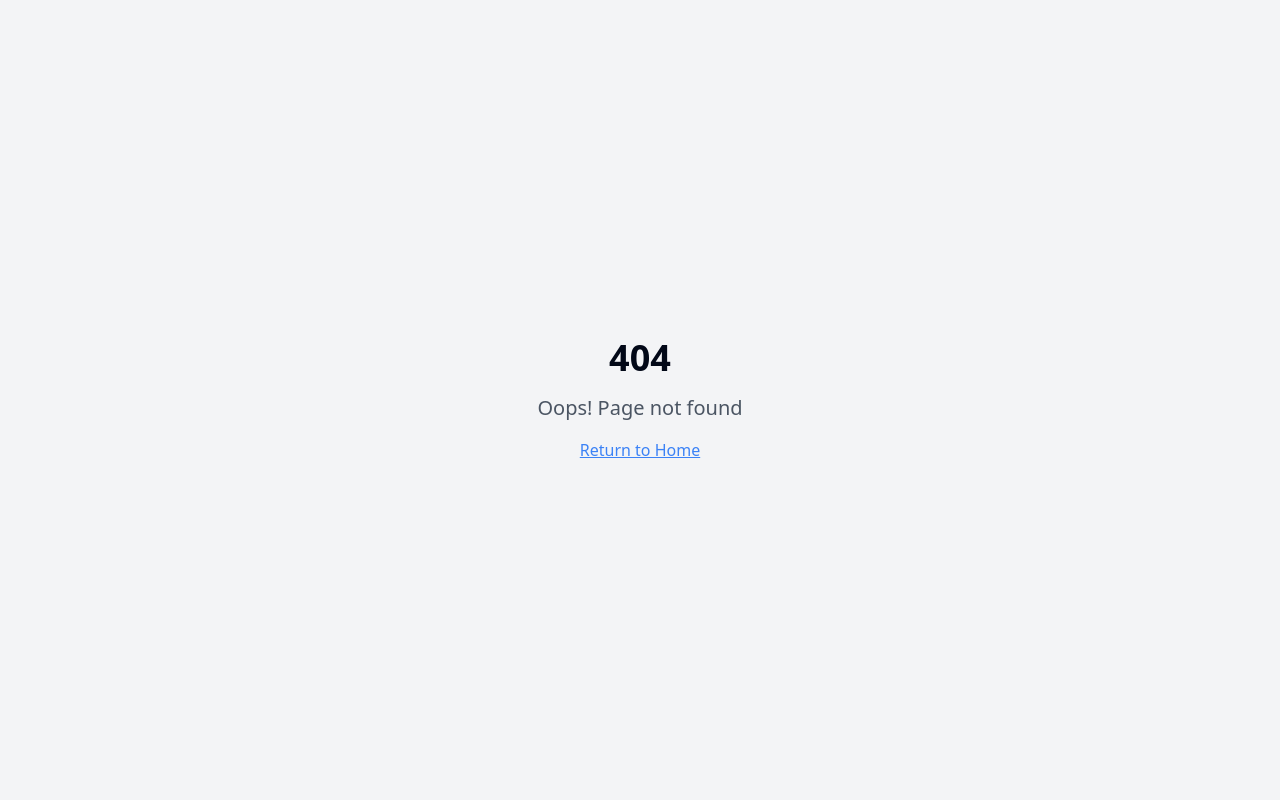
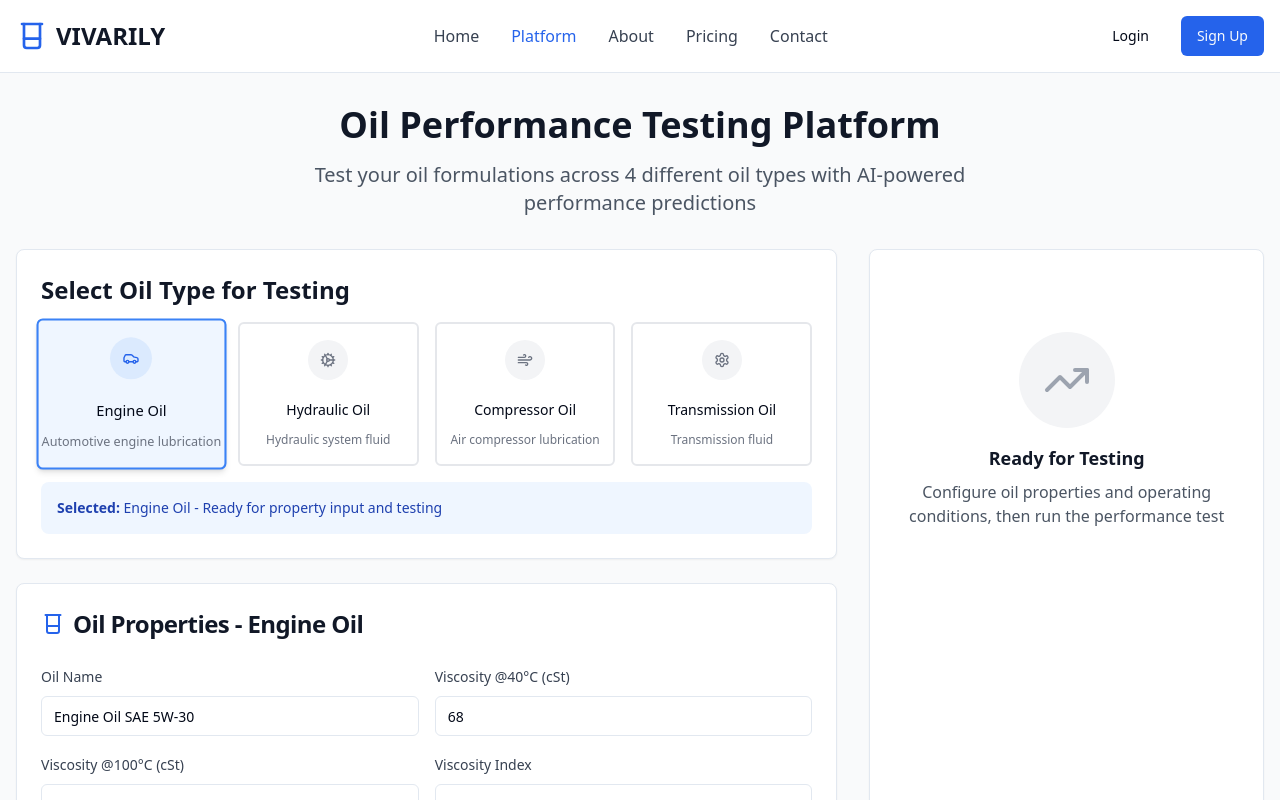
Before and after one commit to eshwxr/oil-insight-ai-predict, a React (Vite) app: page /platform in a window 1280 px wide. Before the commit this address had no page. Shown: the top 800 px of the page. Built offline with nearby package versions, Linux system fonts and the light colour scheme.

Commit message:
Fix: Resolve 404 error on platform page
The "Try Platform Free" button on the homepage was not correctly linking to the platform page, resulting in a 404 error. This commit ensures the button correctly navigates to the /platform route.

```diff
--- a/src/App.tsx
+++ b/src/App.tsx
@@ -1,9 +1,16 @@
+
 import { Toaster } from "@/components/ui/toaster";
 import { Toaster as Sonner } from "@/components/ui/sonner";
 import { TooltipProvider } from "@/components/ui/tooltip";
 import { QueryClient, QueryClientProvider } from "@tanstack/react-query";
 import { BrowserRouter, Routes, Route } from "react-router-dom";
-import Index from "./pages/Index";
+import Header from "./components/Header";
+import Footer from "./components/Footer";
+import Home from "./pages/Home";
+import Platform from "./pages/Platform";
+import About from "./pages/About";
+import Pricing from "./pages/Pricing";
+import Contact from "./pages/Contact";
 import NotFound from "./pages/NotFound";
 
 const queryClient = new QueryClient();
@@ -14,11 +21,20 @@ const App = () => (
       <Toaster />
       <Sonner />
       <BrowserRouter>
-        <Routes>
-          <Route path="/" element={<Index />} />
-          {/* ADD ALL CUSTOM ROUTES ABOVE THE CATCH-ALL "*" ROUTE */}
-          <Route path="*" element={<NotFound />} />
-        </Routes>
+        <div className="min-h-screen flex flex-col bg-background">
+          <Header />
+          <main className="flex-1">
+            <Routes>
+              <Route path="/" element={<Home />} />
+              <Route path="/platform" element={<Platform />} />
+              <Route path="/about" element={<About />} />
+              <Route path="/pricing" element={<Pricing />} />
+              <Route path="/contact" element={<Contact />} />
+              <Route path="*" element={<NotFound />} />
+            </Routes>
+          </main>
+          <Footer />
+        </div>
       </BrowserRouter>
     </TooltipProvider>
   </QueryClientProvider>
--- a/src/pages/Index.tsx
+++ /dev/null
@@ -1,30 +0,0 @@
-
-import React from 'react';
-import { Routes, Route } from 'react-router-dom';
-import Header from '../components/Header';
-import Footer from '../components/Footer';
-import Home from './Home';
-import Platform from './Platform';
-import About from './About';
-import Pricing from './Pricing';
-import Contact from './Contact';
-
-const Index = () => {
-  return (
-    <div className="min-h-screen flex flex-col bg-background">
-      <Header />
-      <main className="flex-1">
-        <Routes>
-          <Route path="/" element={<Home />} />
-          <Route path="/platform" element={<Platform />} />
-          <Route path="/about" element={<About />} />
-          <Route path="/pricing" element={<Pricing />} />
-          <Route path="/contact" element={<Contact />} />
-        </Routes>
-      </main>
-      <Footer />
-    </div>
-  );
-};
-
-export default Index;
```
